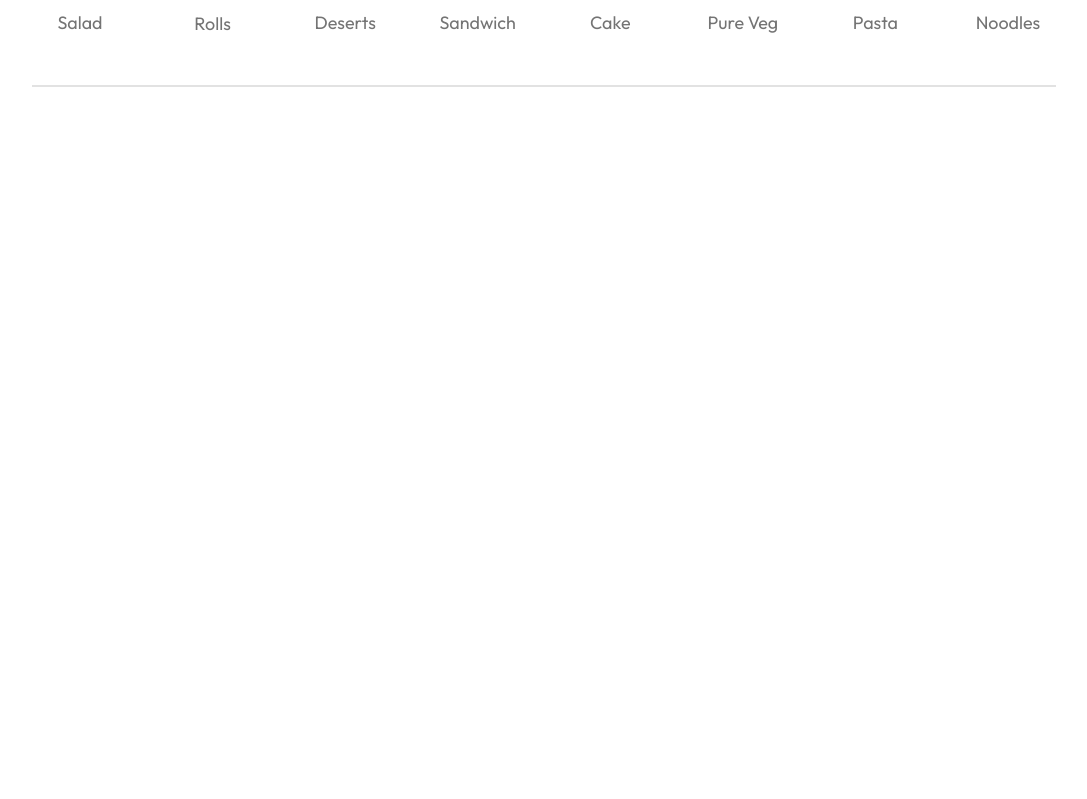
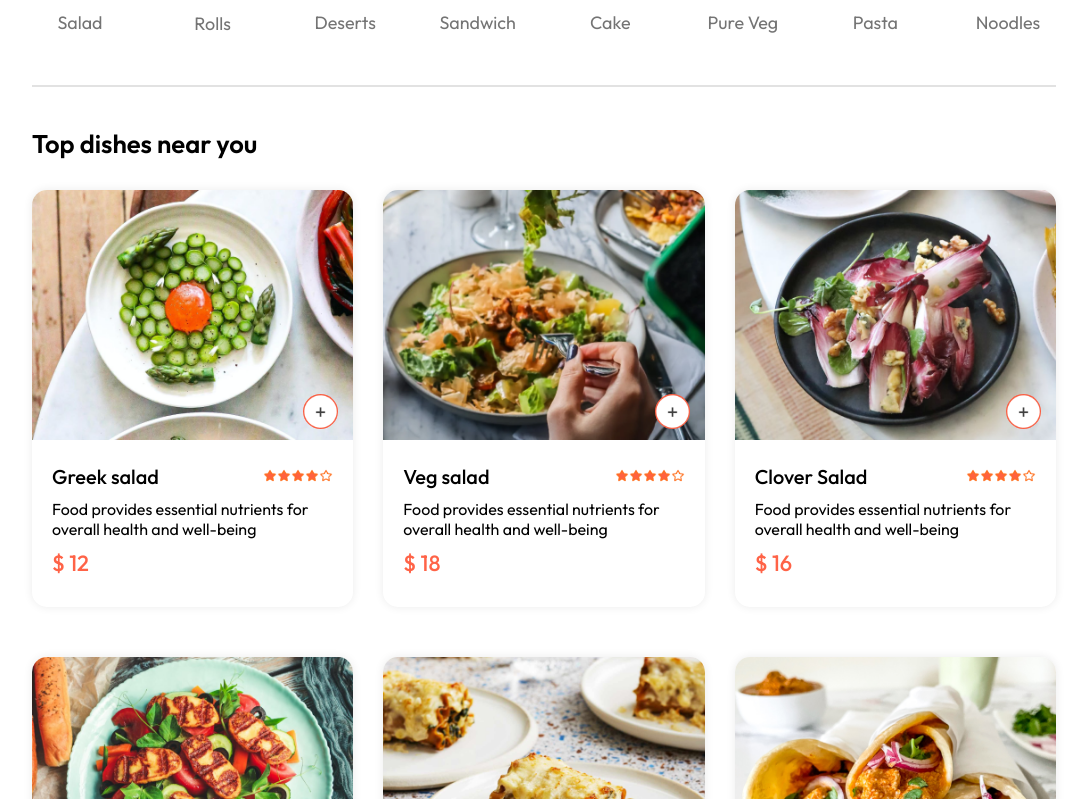
Before and after one commit to iamarshalrejith/FoodieDude-Website, a React (Vite) app in the folder frontend/: page / in a window 1280 px wide. Shown: the part 861-1660 px from the top of the page, without its empty margins (96-1183 px from the left). Before the commit the page ends 958 px from the top, so only its background shows below. Built offline with nearby package versions, Linux system fonts and the light colour scheme.

Commit message:
Added FoodDisplay Component to the Home Page

```diff
--- /dev/null
+++ b/frontend/src/components/FoodDisplay/FoodDisplay.css
@@ -0,0 +1,16 @@
+.food-display{
+    margin-top: 30px;
+}
+
+.food-display h2{
+    font-size: max(2vw,24px);
+    font-weight: 600;
+}
+
+.food-display-list{
+    display: grid;
+    grid-template-columns: repeat(auto-fill,minmax(240px,1fr)) ;
+    margin-top: 30px;
+    gap: 30px;
+    row-gap: 50px;
+}
--- /dev/null
+++ b/frontend/src/components/FoodDisplay/FoodDisplay.jsx
@@ -0,0 +1,22 @@
+import React, { useContext } from 'react'
+import "./FoodDisplay.css"
+import FoodItem from '../FoodItem/FoodItem'
+import { StoreContext } from '../../context/StoreContext'
+
+const FoodDisplay = ({category}) => {
+    const {food_list} = useContext(StoreContext)
+  return (
+    <div className='food-display' id='food-display'>
+        <h2>Top dishes near you</h2>
+        <div className="food-display-list">
+            {food_list.map((item,idx)=>{
+                return (
+                    <FoodItem key={idx} id={item.id} name={item.name} description={item.description} price={item.price} image={item.image}/>
+                )
+            })}
+        </div>
+    </div>
+  )
+}
+
+export default FoodDisplay
--- /dev/null
+++ b/frontend/src/components/FoodItem/FoodItem.css
@@ -0,0 +1,83 @@
+.food-item{
+    width: 100%;
+    margin: auto;
+    border-radius: 15px ;
+    box-shadow: 0px 0px 10px #00000015;
+    transition: 0.3s;
+    animation: fadein 1s;
+}
+
+.food-item-image{
+    width: 100%;
+    border-radius: 15px 15px 0px 0px;
+    object-fit: contain;
+    height: auto;
+}
+
+.food-item-info {
+    padding: 20px;
+}
+
+.food-item-name-rating{
+    display: flex;
+    justify-content: space-between;
+    align-items: center ;
+    margin-bottom: 10px;
+}
+
+.food-item-name-rating p {
+    font-size: 20px;
+    font-weight: 500;
+}
+
+.food-item-name-rating img{
+    width: 70px;
+}
+
+.food-item-desc{
+    color: #676767;
+    font-size: 12px;
+}
+
+.food-item-price{
+    color: tomato;
+    font-size: 22px;
+    font-weight: 500;
+    margin: 10px 0px;
+}
+
+.food-item-img-container{
+    position: relative;
+}
+
+.food-item-img-container .add{
+    width: 35px;
+    position: absolute;
+    bottom: 15px;
+    right: 15px ;
+    cursor: pointer;
+    border-radius: 50%;
+    background-color: tomato;
+    transition: transform 0.3s ease;
+}
+
+.food-item-counter{
+    position: absolute;
+    bottom: 15px;
+    right: 15px;
+    display: flex;
+    align-items: center;
+    gap: 10px;
+    padding: 6px;
+    border-radius: 50px;
+    background-color: white;
+    animation: slideInLeft 0.3s ease forwards;
+}
+
+.food-item-img-container .add:hover{
+    transform: scale(1.1);
+}
+
+.food-item-counter img{
+    width: 30px;
+}
--- /dev/null
+++ b/frontend/src/components/FoodItem/FoodItem.jsx
@@ -0,0 +1,39 @@
+import React, { useState } from 'react'
+import "./FoodItem.css"
+import { assets } from "../../assets/frontend_assets/assets"
+
+const FoodItem = ({id,name,price,description,image}) => {
+    const [itemCount,setItemCount] = useState(0);
+
+  return (
+    <div className='food-item'>
+        <div className="food-item-img-container">
+            <img className="food-item-image" alt="image" src={image}/>
+            {!itemCount ? <img className='add' onClick={()=>setItemCount(prev => prev +1)} src={assets.add_icon_white} alt="" />
+            : <div className={`food-item-counter ${itemCount > 0 ? "show" : ""}`}>
+                <img onClick={()=> setItemCount((prev)=>prev-1)} src={assets.remove_icon_red} alt="" />
+                <p>{itemCount}</p>
+                <img onClick={()=> setItemCount((prev)=>prev+1)} src={assets.add_icon_green} alt="" />
+
+            </div>
+            }
+        </div>
+        <div className="food-item-info">
+            <div className='food-item-name-rating'>
+            <p>{name}</p>
+            <img src={assets.rating_starts} alt="stars" />
+
+        </div>
+        <p className="food-item-description">
+            {description}
+        </p>
+        <p className="food-item-price">
+           $ {price}
+        </p>
+        </div>
+
+    </div>
+  )
+}
+
+export default FoodItem
--- /dev/null
+++ b/frontend/src/context/StoreContext.jsx
@@ -0,0 +1,17 @@
+import { createContext } from "react";
+import { food_list } from "../assets/frontend_assets/assets";
+export const StoreContext = createContext(null)
+
+const StoreContextProvider = (props) => {
+    const contextValue = {
+        food_list,
+    }
+
+    return (
+        <StoreContext.Provider value={contextValue}>
+            {props.children}
+        </StoreContext.Provider>
+    )
+}
+
+export default StoreContextProvider;
--- a/frontend/src/index.css
+++ b/frontend/src/index.css
@@ -28,3 +28,15 @@
         opacity: 1; /*Fully visible*/
     }
 }
+
+
+@keyframes slideInLeft {
+    from {
+        transform: translateX(20px);
+        opacity: 0;
+    }
+    to {
+        transform: translateX(0);
+        opacity: 1;
+    }
+}
--- a/frontend/src/main.jsx
+++ b/frontend/src/main.jsx
@@ -1,13 +1,13 @@
-import { StrictMode } from 'react'
-import { createRoot } from 'react-dom/client'
-import './index.css'
-import App from './App.jsx'
-import {BrowserRouter} from "react-router-dom"
+import { createRoot } from "react-dom/client";
+import "./index.css";
+import App from "./App.jsx";
+import { BrowserRouter } from "react-router-dom";
+import StoreContextProvider from "./context/StoreContext.jsx";
 
-createRoot(document.getElementById('root')).render(
+createRoot(document.getElementById("root")).render(
   <BrowserRouter>
-     <App />
-  </BrowserRouter>
-
-
-)
+    <StoreContextProvider>
+      <App />
+    </StoreContextProvider>
+  </BrowserRouter>,
+);
--- a/frontend/src/pages/Home/Home.jsx
+++ b/frontend/src/pages/Home/Home.jsx
@@ -2,6 +2,7 @@
 import "./Home.css"
 import Header from '../../components/Header/Header'
 import ExploreMenu from '../../components/ExploreMenu/ExploreMenu'
+import FoodDisplay from '../../components/FoodDisplay/FoodDisplay'
 
 const Home = () => {
   const [category,setCategory] = useState("All")
@@ -9,6 +10,7 @@
     <>
      <Header />
      <ExploreMenu category={category} setCategory={setCategory}/>
+     <FoodDisplay category={category}/>
     </>
   )
 }
```
